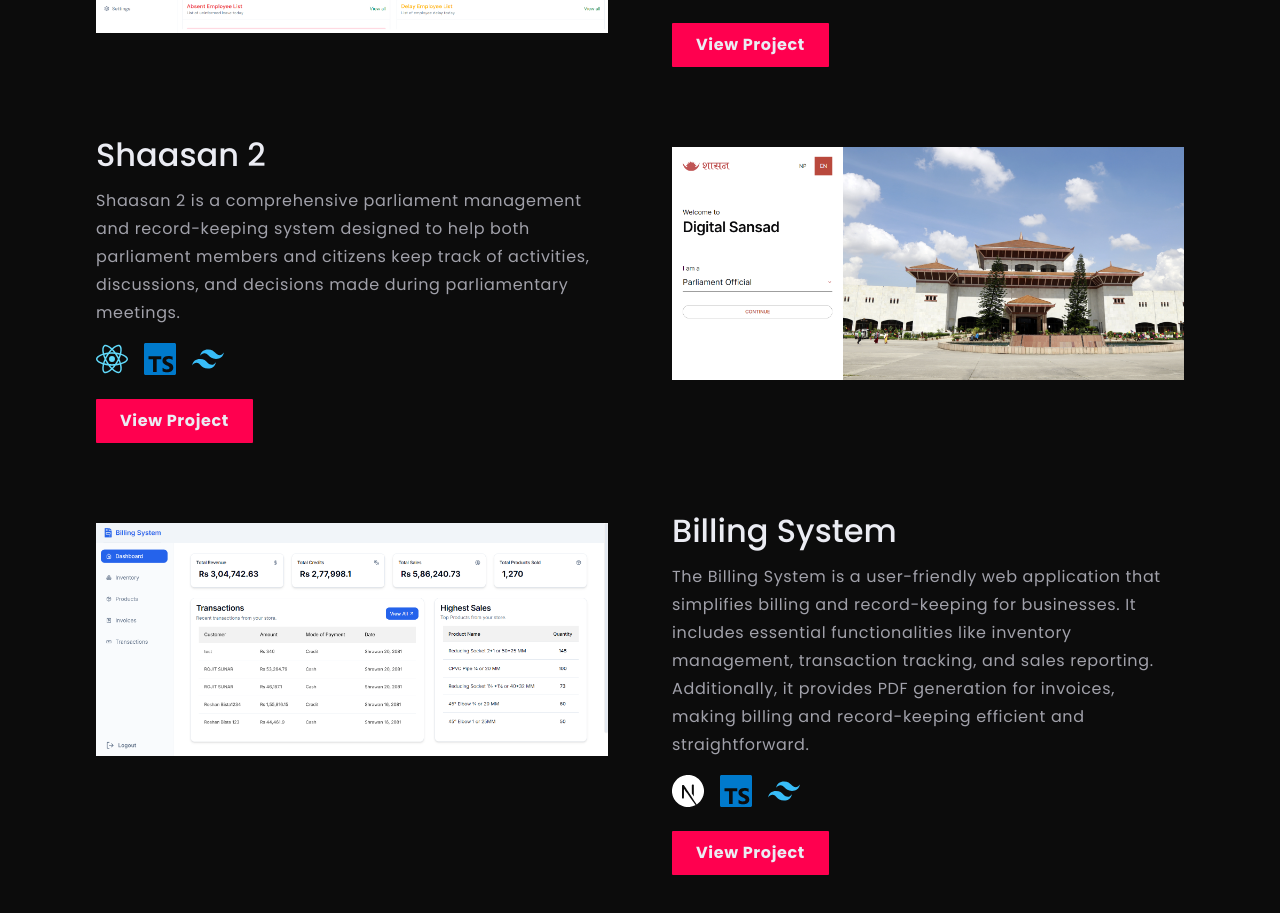
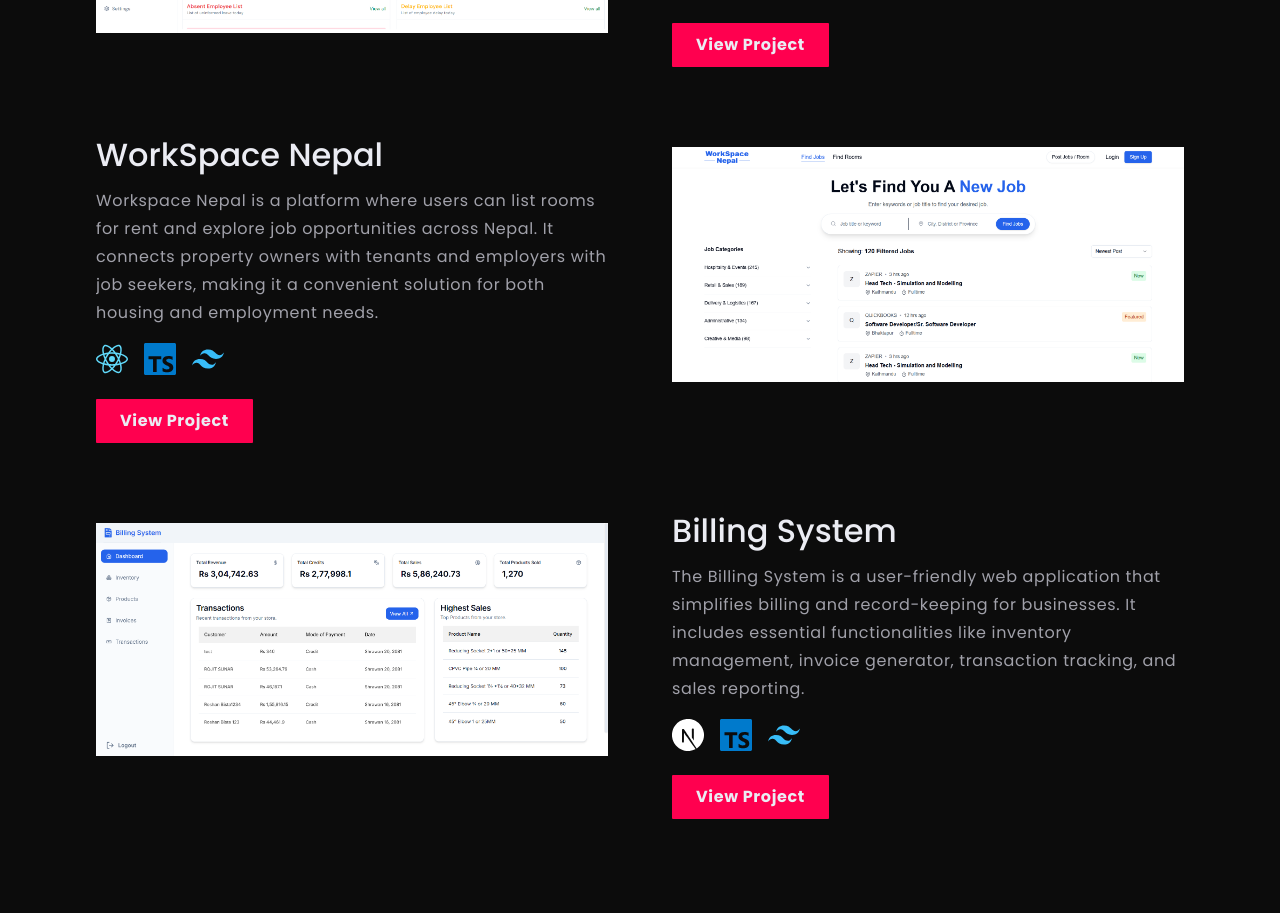
Before and after one commit to rajinsakha/Portfolio, a React (Create React App) app: page / in a window 1280 px wide. Shown: the part 2420-3333 px from the top of the page. Built offline with nearby package versions, Linux system fonts and the light colour scheme.

Commit message:
updated-project

```diff
--- a/src/constants/images.js
+++ b/src/constants/images.js
@@ -8,7 +8,7 @@ import logistics from '../assets/logistics.png';
 import shaasan from '../assets/shaasan.png';
 import hajirkhata from '../assets/hajirkhata.png';
 import billingSystem from '../assets/billing-system.png';
-import shaasan2 from '../assets/shaasan2.png';
+import workspace from '../assets/workspace-nepal.png';
 import heroImg from '../assets/hero-image.webp';
 
 
@@ -25,7 +25,7 @@ heroImg,
     shaasan,
     hajirkhata,
     billingSystem,
-    shaasan2
+    workspace
 };
 
 export default images;
--- a/src/constants/projects.js
+++ b/src/constants/projects.js
@@ -14,9 +14,9 @@ export const projects = [
       "Shaasan is a dispute resolution platform connecting the public with local authorities. It features key functionalities such as report visualization, issues management, and user management. The platform aims to streamline communication between citizens and local government, making the resolution process more transparent and accessible.",
     link: "https://shaasan.vercel.app/",
     techStack: [
-      { Icon: SiNextdotjs, name: "Next.js", color: "#fff" }, // Next.js color (black)
-      { Icon: SiTypescript, name: "TypeScript", color: "#007acc" }, // TypeScript color
-      { Icon: SiTailwindcss, name: "Tailwind CSS", color: "#38bdf8" }, // Tailwind CSS color (sky blue)
+      { Icon: SiNextdotjs, name: "Next.js", color: "#fff" },
+      { Icon: SiTypescript, name: "TypeScript", color: "#007acc" },
+      { Icon: SiTailwindcss, name: "Tailwind CSS", color: "#38bdf8" },
     ],
   },
   {
@@ -26,33 +26,33 @@ export const projects = [
       "Hajir Khata is a comprehensive software solution designed to simplify payroll management for businesses of all sizes. Its primary goal is to help organizations effortlessly track daily employee attendance and manage payroll with ease.",
     link: "https://hajirkhata.com",
     techStack: [
-      { Icon: SiReact, name: "React", color: "#61dafb" }, // React color (light blue)
-      { Icon: SiTypescript, name: "TypeScript", color: "#007acc" }, // TypeScript color
-      { Icon: SiTailwindcss, name: "Tailwind CSS", color: "#38bdf8" }, // Tailwind CSS color
+      { Icon: SiReact, name: "React", color: "#61dafb" },
+      { Icon: SiTypescript, name: "TypeScript", color: "#007acc" },
+      { Icon: SiTailwindcss, name: "Tailwind CSS", color: "#38bdf8" },
     ],
   },
   {
-    img: images.shaasan2,
-    title: "Shaasan 2",
+    img: images.workspace,
+    title: "WorkSpace Nepal",
     description:
-      "Shaasan 2 is a comprehensive parliament management and record-keeping system designed to help both parliament members and citizens keep track of activities, discussions, and decisions made during parliamentary meetings.",
-    link: "https://shaasan2.vercel.app/",
+      "Workspace Nepal is a platform where users can list rooms for rent and explore job opportunities across Nepal. It connects property owners with tenants and employers with job seekers, making it a convenient solution for both housing and employment needs.",
+    link: "https://workspacenepal.vercel.app/",
     techStack: [
-      { Icon: SiReact, name: "React", color: "#61dafb" }, // React color (light blue)
-      { Icon: SiTypescript, name: "TypeScript", color: "#007acc" }, // TypeScript color
-      { Icon: SiTailwindcss, name: "Tailwind CSS", color: "#38bdf8" }, // Tailwind CSS color
+      { Icon: SiReact, name: "React", color: "#61dafb" },
+      { Icon: SiTypescript, name: "TypeScript", color: "#007acc" },
+      { Icon: SiTailwindcss, name: "Tailwind CSS", color: "#38bdf8" },
     ],
   },
   {
     img: images.billingSystem,
     title: "Billing System",
     description:
-      "The Billing System is a user-friendly web application that simplifies billing and record-keeping for businesses. It includes essential functionalities like inventory management, transaction tracking, and sales reporting. Additionally, it provides PDF generation for invoices, making billing and record-keeping efficient and straightforward.",
+      "The Billing System is a user-friendly web application that simplifies billing and record-keeping for businesses. It includes essential functionalities like inventory management, invoice generator, transaction tracking, and sales reporting.",
     link: "https://billings-system.vercel.app/",
     techStack: [
-      { Icon: SiNextdotjs, name: "Next.js", color: "#fff" }, // Next.js color (black)
-      { Icon: SiTypescript, name: "TypeScript", color: "#007acc" }, // TypeScript color
-      { Icon: SiTailwindcss, name: "Tailwind CSS", color: "#38bdf8" }, // Tailwind CSS color
+      { Icon: SiNextdotjs, name: "Next.js", color: "#fff" },
+      { Icon: SiTypescript, name: "TypeScript", color: "#007acc" },
+      { Icon: SiTailwindcss, name: "Tailwind CSS", color: "#38bdf8" },
     ],
   },
 ];
```
Also changed, not shown: src/assets/workspace-nepal.png (added).
